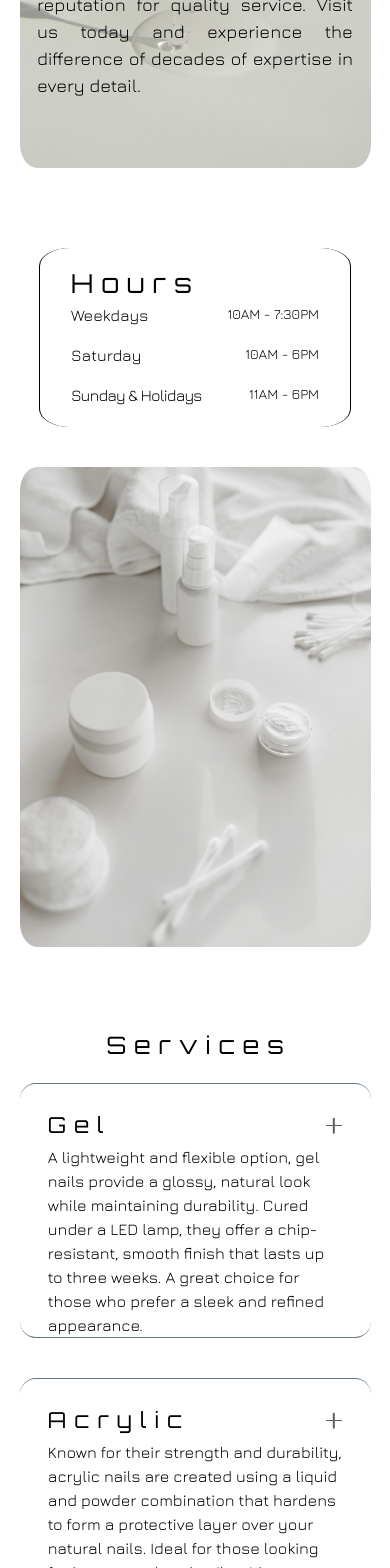
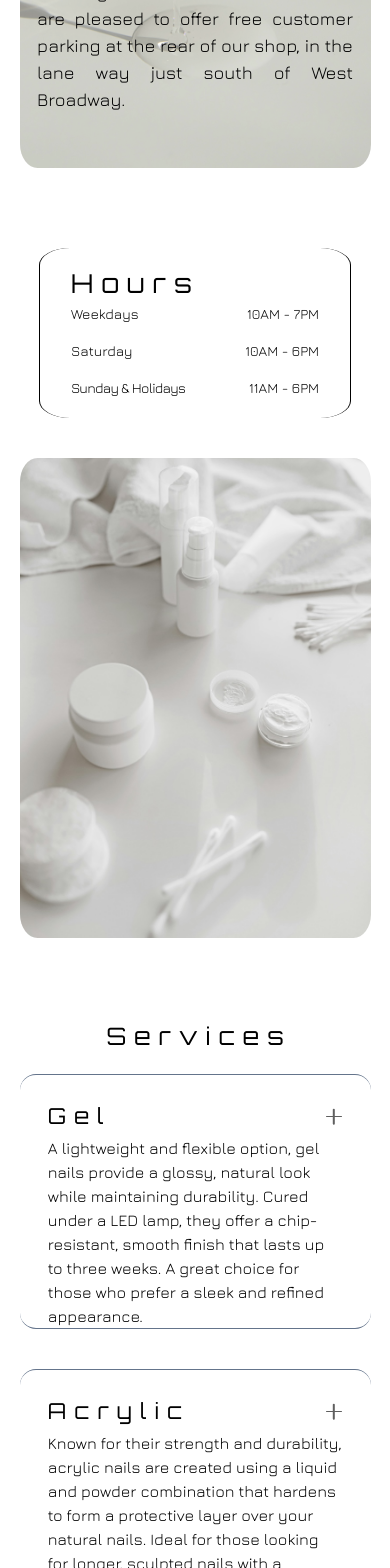
Before and after one commit to okarioto/royal-nails, a Next.js app: page / in a window 390 px wide. Shown: the part 432-2000 px from the top of the page. Built offline with nearby package versions, Linux system fonts and the light colour scheme; a web font is replaced by a local one.

Commit message:
fix description and pricing

```diff
--- a/components/Landing.js
+++ b/components/Landing.js
@@ -32,7 +32,7 @@ export default function Landing() {
                     <div className="absolute top-0 h-full flex items-center justify-center flex-col duration-1000 delay-200 bg-white bg-opacity-30 lg:bg-opacity-0 lg:items-end lg:justify-start lg:top-10 lg:right-16"
                         style={{ opacity: bigIsInview ? "1" : "0" }}>
                         <h1 className="font-title text-[24px] md:text-[53px] text-center tracking-[1rem]">ROYAL NAILS</h1>
-                        <p className="font-subtitle text-[18px] md:text-[1.5rem] traking-[0.5rem] text-justify w-[90%] lg:max-w-[50rem]">Welcome to Royal Nails, where beauty and relaxation have been our passion for over 20 years. With expert nail care, luxurious spa treatments, and a commitment to excellence, we’ve built a trusted reputation for quality service. Visit us today and experience the difference of decades of expertise in every detail.</p>
+                        <p className="font-subtitle text-[18px] md:text-[1.5rem] traking-[0.5rem] text-justify w-[90%] lg:max-w-[50rem]"> Established in 2001, Royal Nails is a family run salon with over 1000 gel colours where you're sure to find the perfect colour! At Royal Nails, we use only Single-Use Foot Tub Liners to keep our service completely sanitary and health-conscious. We are pleased to offer free customer parking at the rear of our shop, in the lane way just south of West Broadway.</p>
                     </div>
                 </div>
             </div>
--- a/components/bits_and_bots/HoursCard.js
+++ b/components/bits_and_bots/HoursCard.js
@@ -26,19 +26,19 @@ export default function HoursCard(){
                 <h3 className="font-title tracking-[0.5rem] text-[26px] md:text-[34px] md:mt-7">Hours</h3>
 
                 <div className="flex justify-between w-full mb-2 md:mb-10 md:mt-3">
-                    <h4 className="font-subtitle text-[16px] md:text-[20px]">Weekdays </h4>
-                    <h4 className="font-subtitle text-[14px] md:text-[20px] md:hidden">10AM - 7:30PM </h4>
-                    <h4 className="hidden font-subtitle text-[18px] md:text-[20px] md:block">10:00AM - 07:30PM </h4>
+                    <h4 className="font-subtitle text-[14px] md:text-[20px]">Weekdays </h4>
+                    <h4 className="font-subtitle text-[14px] md:text-[20px] md:hidden">10AM - 7PM </h4>
+                    <h4 className="hidden font-subtitle text-[18px] md:text-[20px] md:block">10:00AM - 07:00PM </h4>
                 </div>
 
                 <div className="flex justify-between w-full mt-2 mb-2 md:mb-10">
-                    <h4 className="font-subtitle text-[16px] md:text-[20px]">Saturday </h4>
+                    <h4 className="font-subtitle text-[14px] md:text-[20px]">Saturday </h4>
                     <h4 className="font-subtitle text-[14px] md:text-[20px] md:hidden">10AM - 6PM </h4>
                     <h4 className="hidden font-subtitle text-[18px] md:text-[20px] md:block">10:00AM - 06:00PM </h4>
                 </div>
 
                 <div className="flex justify-between w-full mt-2 md:mb-10">
-                    <h4 className="font-subtitle tracking-tighter text-[16px] md:text-[20px]">Sunday & Holidays </h4>
+                    <h4 className="font-subtitle tracking-tighter text-[14px] md:text-[20px]">Sunday & Holidays </h4>
                     <h4 className="font-subtitle text-[14px] md:text-[20px] md:hidden">11AM - 6PM </h4>
                     <h4 className="hidden font-subtitle text-[18px] md:text-[20px] md:block">11:00AM - 06:00PM </h4>
                 </div>
--- a/components/bits_and_bots/MenuItem.js
+++ b/components/bits_and_bots/MenuItem.js
@@ -1,15 +1,15 @@
 export default function MenuItem({ name, price }) {
     return (
         <div className="flex justify-between items-center w-full mb-5 border-b border-black">
-            <p className="font-subtitle text-[18px] md:text-[20px]  w-[60%] tracking-[0.1rem] font-semibold text-secondary-text u">{
+            <p className="font-subtitle text-[16px] md:text-[20px]  w-[60%] tracking-[0.1rem] font-semibold text-secondary-text u">{
                 name.split('\n').map((line, index) => (
-                    <span key={index} className={`${index===1 && ' text-[16px] md:text-[18px] font-thin tracking-tighter'}`}>
+                    <span key={index} className={`${index===1 && ' text-[14px] md:text-[18px] font-thin tracking-tighter'}`}>
                         {line}
                         <br />
                     </span>
                 ))
             }</p>
-            <p className="font-subtitle text-[18px] md:text-[18px] font-semibold text-secondary-text">{price}</p>
+            <p className="font-subtitle text-[16px] md:text-[18px] font-semibold text-secondary-text">{price}</p>
         </div>
     )
 
--- a/utils/menu.js
+++ b/utils/menu.js
@@ -1,7 +1,7 @@
 const acrylic = {
     title: "acrylic",
     blurb: "Known for their strength and durability, acrylic nails are created using a liquid and powder combination that hardens to form a protective layer over your natural nails. Ideal for those looking for longer, sculpted nails with a polished, long-lasting finish.",
-    items: [{ name: "Full Set Acrylic", price: "$47 & up" }, { name: "Acrylic Fill", price: "$52 & up" }, { name: "Full Set Acrylic 2 Tone", price: "$57 & up" }, { name: "Acrylic 2 Tone Fill", price: "$42 & up" }]
+    items: [{ name: "Full Set Acrylic", price: " 47 & up" }, { name: "Acrylic Fill", price: " 52 & up" }, { name: "Full Set Acrylic 2 Tone", price: " 57 & up" }, { name: "Acrylic 2 Tone Fill", price: " 42 & up" }]
 }
 
 
@@ -9,7 +9,7 @@ const acrylic = {
 const gel = {
     title: "gel",
     blurb: "A lightweight and flexible option, gel nails provide a glossy, natural look while maintaining durability. Cured under a LED lamp, they offer a chip-resistant, smooth finish that lasts up to three weeks. A great choice for those who prefer a sleek and refined appearance.",
-    items: [{ name: "Full Set Gel", price: "$55 & up" }, { name: "Gel Fill", price: "$40 & up" }, { name: "Full Set Gel 2 Tone", price: "$42 & up" }, { name: "Gel 2 Tone & Fill", price: "$50 & up" }, { name: "Clear Gel On Top", price: "$7 & up" }]
+    items: [{ name: "Full Set Gel", price: " 55 & up" }, { name: "Gel Fill", price: " 40 & up" }, { name: "Full Set Gel 2 Tone", price: " 65 & up" }, { name: "Gel 2 Tone & Fill", price: " 50 & up" }, { name: "Clear Gel On Top", price: " 7 & up" }]
 }
 
 
@@ -17,32 +17,32 @@ const gel = {
 const solar = {
     title: "solar",
     blurb: "A premium type of acrylic nails, solar nails are designed to provide a long-lasting pink-and-white French manicure look. They are resistant to yellowing and lifting, making them a low-maintenance, high-quality option for those seeking a classic, polished style.",
-    items:[{ name: "Full Set Solar", price: "$52 & up" }, { name: "Solar Fill", price: "$37 & up" }, { name: "Full Set Solar 2 Tone", price: "$62 & up" }, { name: "Solar 2 Tone Fill", price: "$47 & up" }]
+    items:[{ name: "Full Set Solar", price: " 52 & up" }, { name: "Solar Fill", price: " 37 & up" }, { name: "Full Set Solar 2 Tone", price: " 62 & up" }, { name: "Solar 2 Tone Fill", price: " 47 & up" }]
 }
 
 
 const mani_pedi = {
     title: "manicures & pedicures",
     blurb: "Keep your hands and feet looking their best with our expert manicures and pedicures. Whether you need a quick refresh or a full treatment, we ensure healthy, polished nails with a flawless finish.",
-    items: [{ name: "Regular Pediucre", price: "$37 & up" }, { name: "Regular Manicure", price: "$24 & up" }, { name: "Regular Manicure & Pedicure", price: "$54 & up" }, { name: "Mini Manicure & Pedicure", price: "$44 & up" }, { name: "Princess Manicure & Pedicure \n (For childeren under 13)", price: "$40 & up" }]
+    items: [{ name: "Regular Pediucre", price: " 37 & up" }, { name: "Regular Manicure", price: " 24 & up" }, { name: "Regular Manicure & Pedicure", price: " 54 & up" }, { name: "Mini Manicure & Pedicure", price: " 44 & up" }, { name: "Princess Manicure & Pedicure \n (For childeren under 13)", price: " 40 & up" }]
 }
 
 const deluxe_mani_pedi ={
     title: "deluxe treatments",
     blurb: "Upgrade your nail care with a spa-like experience. Our deluxe treatments include salt scrubs, hot stone massages, and paraffin therapy to nourish, relax, and rejuvenate your skin.",
-    items: [{ name: "Deluxe Pedicure", price: "$52 & up" }, { name: "Deluxe Manicure", price: "$37 & up" }, { name: "Deluxe Manicure & Pedicure", price: "$84 & up" }]
+    items: [{ name: "Deluxe Pedicure", price: " 52 & up" }, { name: "Deluxe Manicure", price: " 37 & up" }, { name: "Deluxe Manicure & Pedicure", price: " 84 & up" }]
 }
 
 const add_ons = {
     title: "add ons and extras",
     blurb: "Enhance your service with gel polish, paraffin treatments, polish changes, and more. These finishing touches help you achieve the perfect look while keeping your nails healthy and strong.",
-    items: [{ name: "Add Gel Polish", price: "$17 & up" }, , { name: "Gel Polish Change", price: "$32 & up" }, { name: "Polish Change", price: "$15 & up" }, { name: "Nail Cut", price: "$12 & up" }, { name: "Acrylic/Gel/Solar Take Off", price: "$22 & up" }, { name: "Paffin Hand Treatment", price: "$10" }, { name: "Paffin Feet Treatment", price: "$15" }]
+    items: [{ name: "Add Gel Polish", price: " 17 & up" }, , { name: "Gel Polish Change", price: " 32 & up" }, { name: "Polish Change", price: " 17 & up" }, { name: "Nail Cut", price: " 12 & up" }, { name: "Acrylic/Gel/Solar Take Off", price: " 22 & up" }, { name: "Paraffin Hand Treatment", price: " 15" }, { name: "Paraffin Feet Treatment", price: " 17" }]
 }
 
 const massage =  {
     title: "massage",
     blurb: "Relax and unwind with our soothing hand and feet massages. Designed to relieve tension and improve circulation, this treatment will leave your hands and feet feeling rejuvenated and stress-free. Perfect for a quick escape or a complement to any nail service.",
-    items:[{ name: "15 Minutes", price: "$20" }, { name: "30 Minutes", price: "$30" }]
+    items:[{ name: "15 Minutes", price: " 20" }, { name: "30 Minutes", price: " 30" }]
 }
 
 
```
